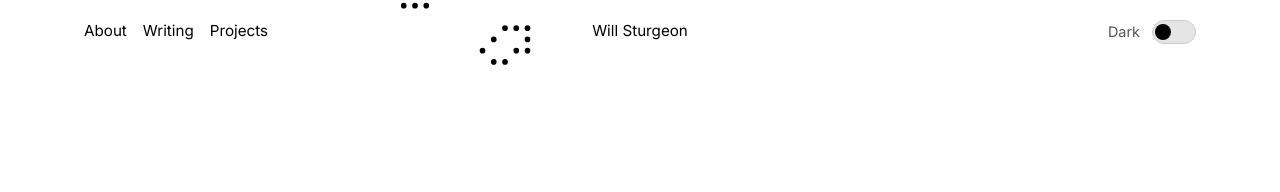
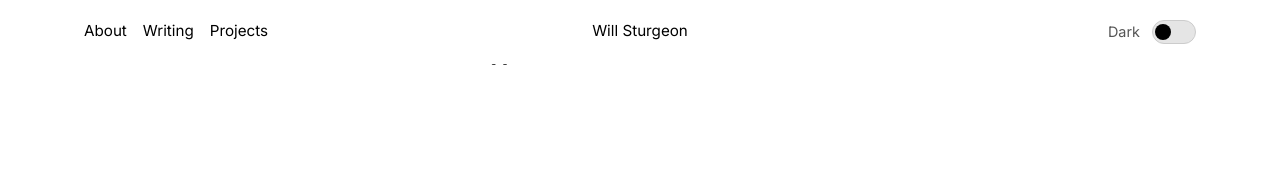
Before and after one commit to wrsturgeon/wrsturgeon.github.io, a Jekyll site: the page built from index.html, in a window 1280 px wide. Shown: the top 192 px of the page. Built offline with Jekyll 4.4.1, drawn with Linux system fonts in a browser that asks for light colours.

Commit message:
fix: opaque top bar in landscape as well

```diff
--- a/assets/css/main.scss
+++ b/assets/css/main.scss
@@ -105,10 +105,6 @@ main,
 .page-has-matrix main {
   position: relative;
   z-index: 1;
-}
-
-.page-has-matrix .site-header {
-  background: transparent;
 }
 
 .page-has-matrix main {
```
